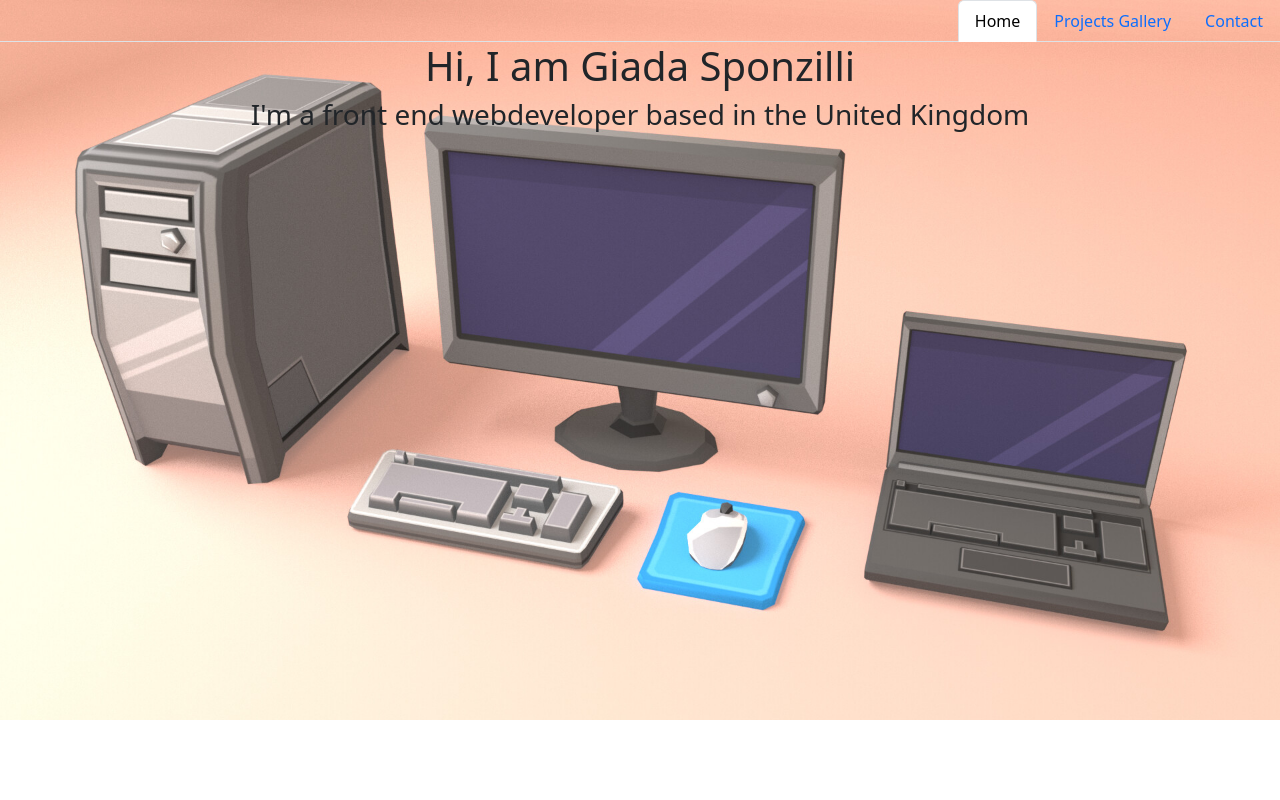
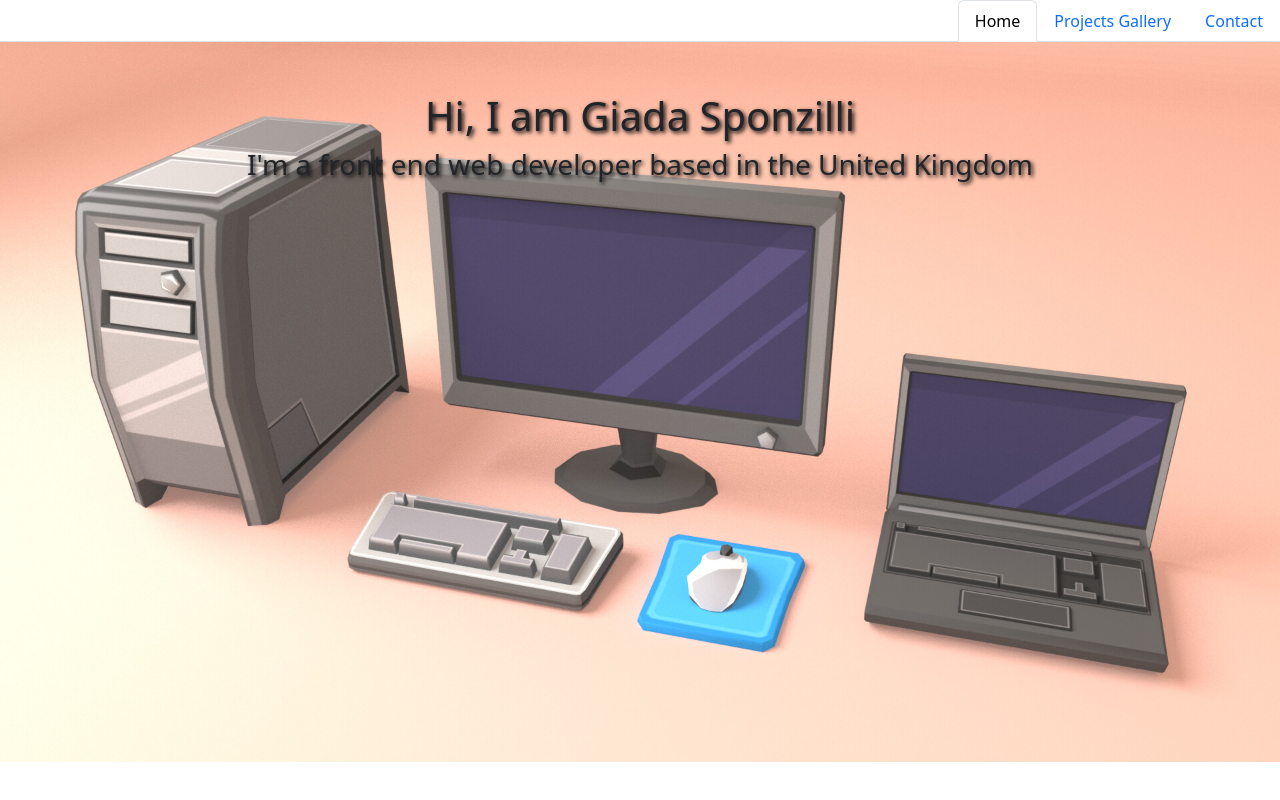
Before and after one commit to giadasponzilli/react-portfolio-giadaSponzilli, a React (Vite) app: page / in a window 1280 px wide. Shown: the top 800 px of the page. Built offline with nearby package versions, Linux system fonts and the light colour scheme.

Commit message:
changed background image position

```diff
--- a/src/App.css
+++ b/src/App.css
@@ -3,9 +3,9 @@
   min-height: 100vw;
   margin: 0 auto;
   text-align: center;
-  background-image: url(./assets/images/teija-pelkonen-supercyan-computerset-render.jpg);
-  background-repeat: no-repeat;
-  background-size: 100vw;
+  /* background-image: url(./assets/images/teija-pelkonen-supercyan-computerset-render.jpg); */
+  /* background-repeat: no-repeat;
+  background-size: 100vw; */
 }
 
 .nav {
--- a/src/components/Pages/Home.css
+++ b/src/components/Pages/Home.css
@@ -0,0 +1,19 @@
+/* .home-container {
+  position: relative;
+} */
+
+.background-image {
+  background-image: url('../../assets/images/teija-pelkonen-supercyan-computerset-render.jpg');
+  background-repeat: no-repeat;
+  /* background-position: center; */
+  background-size: contain;
+  padding: 50px;
+  max-width: 100vw;
+  min-height: 100vw;
+  margin: 0 auto;
+}
+
+h1, h3 {
+  color: white; /* Text color */
+  text-shadow: 2px 2px 4px #000000; /* Text shadow for better visibility */
+}
--- a/src/components/Pages/Home.jsx
+++ b/src/components/Pages/Home.jsx
@@ -1,9 +1,15 @@
+import './Home.css';
+
 const Home = () => {
 
   return (
   <>
-    <h1>Hi, I am Giada Sponzilli</h1>
-    <h3>I'm a front end webdeveloper based in the United Kingdom</h3>
+    <div className="home-container">
+            <div className="background-image">
+                <h1>Hi, I am Giada Sponzilli</h1>
+                <h3>I'm a front end web developer based in the United Kingdom</h3>
+            </div>
+        </div>
   </>
   )
 }
```
